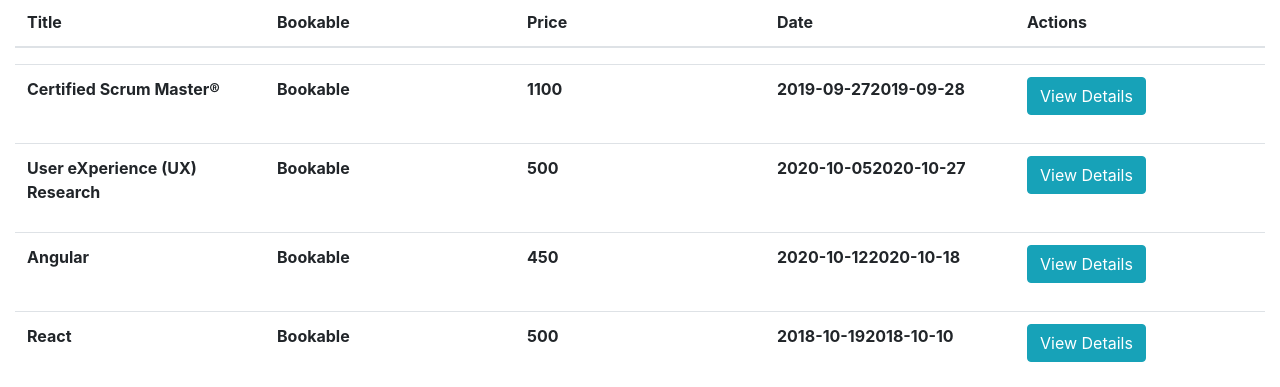
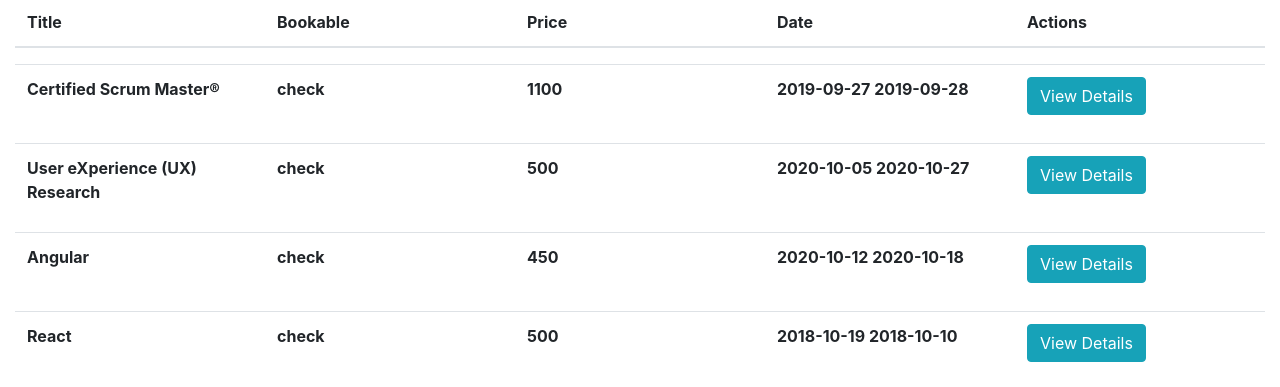
Before and after one commit to kcholevas/prfuture, a React (Create React App) app: page / in a window 1280 px wide. Shown: the part 499-886 px from the top of the page. Built offline with nearby package versions, Linux system fonts and the light colour scheme; data requests are answered from the project's data file.

Commit message:
Update CoursesTable.js

```diff
--- a/src/CoursesTable.js
+++ b/src/CoursesTable.js
@@ -2,7 +2,6 @@ import React, { useState, useEffect } from "react";
 import "bootstrap/dist/css/bootstrap.min.css";
 //den xreiazetai pleon to db.json
 import { Table, ButtonToggle } from 'reactstrap';
-
 
 // Table of courses
 // ========================================
@@ -43,9 +42,9 @@ function CoursesTable(){
             <tbody>
             <tr>
                 <th style={{ width: "20%", justifyContent: "center", textAlign: "left" }}>{courses.title}</th>
-                <th style={{ width: "20%", justifyContent: "center", textAlign: "left" }}>Bookable</th>
+                <th style={{ width: "20%", justifyContent: "center", textAlign: "left" }}>check</th>
                 <th style={{ width: "20%", justifyContent: "center", textAlign: "left" }}>{courses.price.normal}</th>
-                <th style={{ width: "20%", justifyContent: "center", textAlign: "left" }}>{courses.dates.start_date}{courses.dates.end_date}</th>
+                <th style={{ width: "20%", justifyContent: "center", textAlign: "left" }}>{courses.dates.start_date} {courses.dates.end_date}</th>
                 <th><ButtonToggle color="info">View Details</ButtonToggle>{' '}</th>
             </tr>
             </tbody>
```
